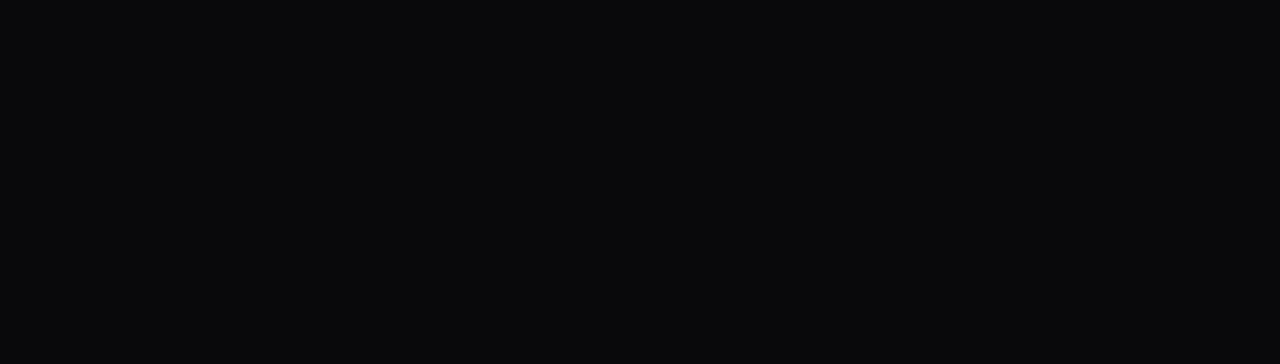
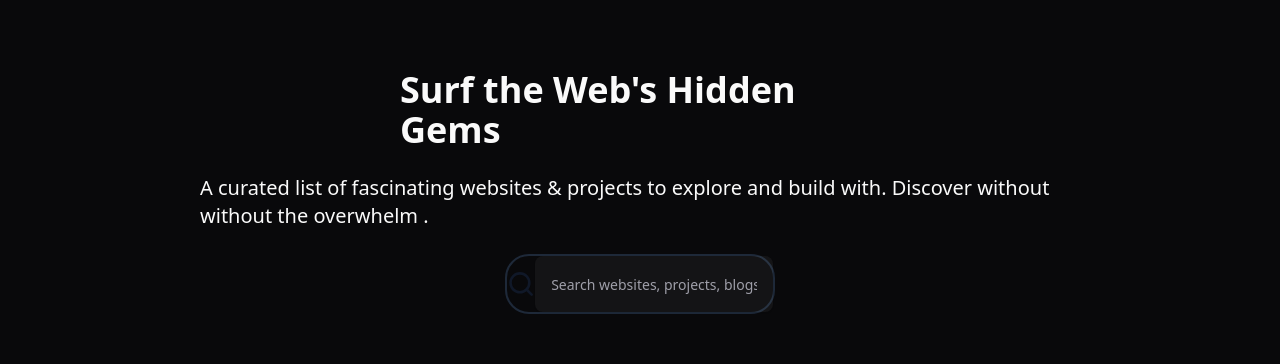
Before and after one commit to Tech-Nest-Hub/powerinweb, a React (Vite) app in the folder packages/client/: page / in a window 1280 px wide. Shown: the part 276-640 px from the top of the page. Built offline with nearby package versions, Linux system fonts and the light colour scheme.

Commit message:
landing page ig

```diff
--- a/packages/client/src/pages/home/home.tsx
+++ b/packages/client/src/pages/home/home.tsx
@@ -1,9 +1,20 @@
+import { Input } from "@/components/ui/input";
 import { Search } from "lucide-react";
 
 const Home = () => {
   return (
     <div className="h-screen flex flex-col justify-center items-center gap-6">
+        <h1 className="text-4xl font-bold flex flex-wrap px-100"> Surf the Web's Hidden Gems</h1>
+        <p className="text-xl flex flex-wrap px-50 items-center justify-center"> A curated list of fascinating websites & projects to explore and build with. Discover without without the overwhelm .</p>
 
+      <div className="flex items-center  border-2 border-gray-800 rounded-3xl">
+        <Search size={32} strokeWidth={2.25} className="text-gray-900 " />
+        <Input
+          type="text"
+          placeholder="Search websites, projects, blogs..."
+          className="h-14 text-lg px-4 border-none w-full active:none"
+        />
+      </div>
     </div>
   );
 }
```
